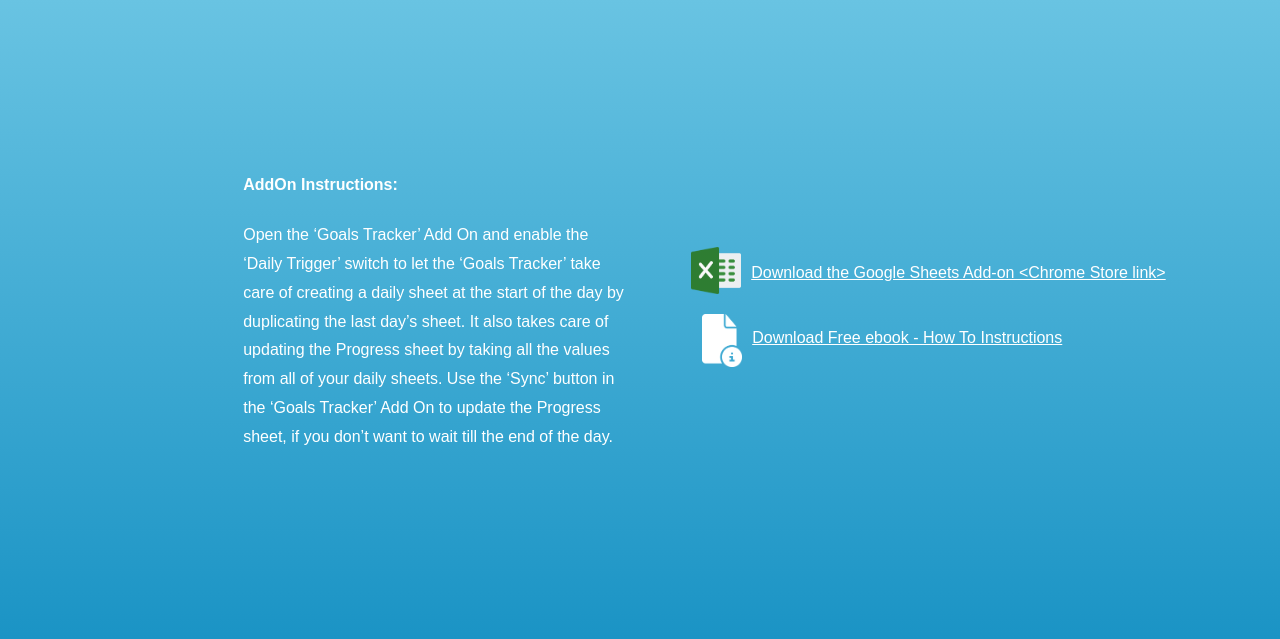
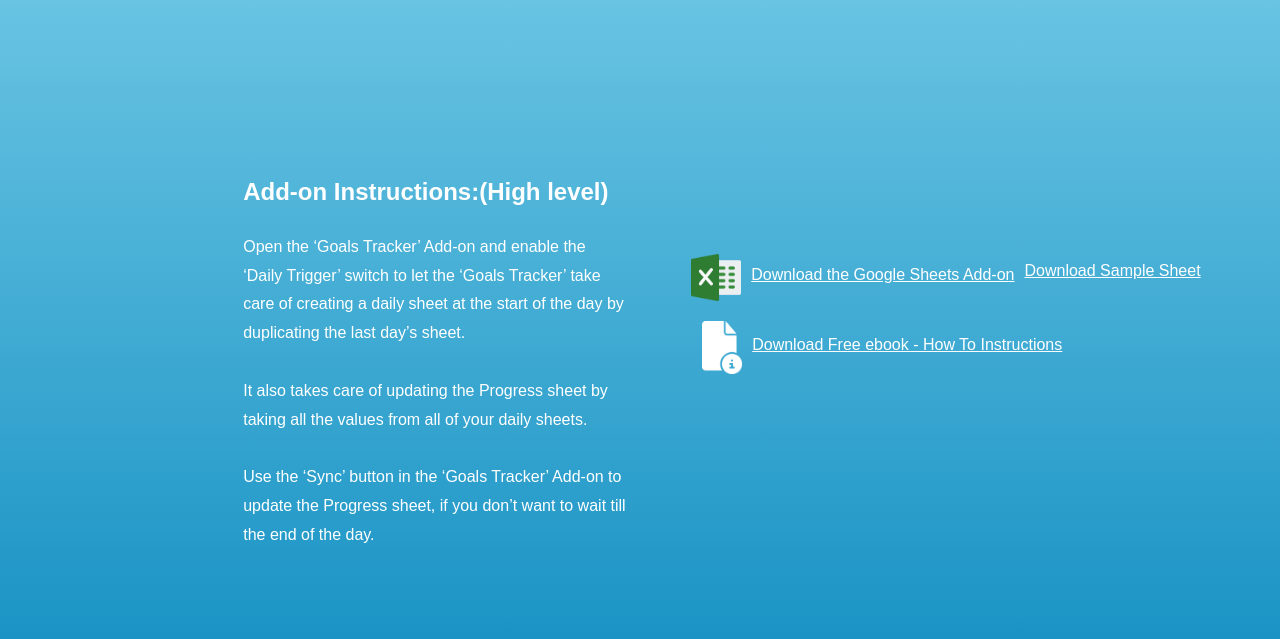
Before and after one commit to iportbytes/iPB-Website, a plain HTML site: page GoalsTracker/AddOn/MoreInfo/index.html in a window 1280 px wide. Shown: the part 101-740 px from the top of the page. Drawn offline with Linux system fonts and the light colour scheme.

Commit message:
'Goals Tracker' links

```diff
--- a/GoalsTracker/AddOn/MoreInfo/index.html
+++ b/GoalsTracker/AddOn/MoreInfo/index.html
@@ -25,20 +25,25 @@
           <div class="moreinfo addon-page">
             <div class="flleft width30 marRight">
 
-                            <p><h4>AddOn Instructions:</h3>
-                          Open the ‘Goals Tracker’ Add On and enable the ‘Daily Trigger’ switch to let the ‘Goals Tracker’ take care of creating a daily sheet at the start of the day by duplicating the last day’s sheet. It also takes care of updating the Progress sheet by taking all the values from all of your daily sheets.
-                          Use the ‘Sync’ button in the ‘Goals Tracker’ Add On to update the Progress sheet, if you don’t want to wait till the end of the day.
+                            <p><h2>Add-on Instructions:(High level)</h2>
+                          Open the ‘Goals Tracker’ Add-on and enable the ‘Daily Trigger’ switch to let the ‘Goals Tracker’ take care of creating a daily sheet at the start of the day by duplicating the last day’s sheet.
+                          <br/><br/>It also takes care of updating the Progress sheet by taking all the values from all of your daily sheets.
+                          <br/><br/>Use the ‘Sync’ button in the ‘Goals Tracker’ Add-on to update the Progress sheet, if you don’t want to wait till the end of the day.
                           <p>
                 </div>
                 <div class="flleft" >
           <div class="googleSheet padTop20">
              <a class="googleSheet-link" href=""><img class="excel-img" src="../../images/excel.png"></a>
-            <a class="googleSheet-link sheetlink" href="">Download the Google Sheets Add-on &lt;Chrome Store link&gt;</a>
+            <a class="googleSheet-link sheetlink" href="https://chrome.google.com/webstore/detail/goals-tracker/kifaajkcdjbllaenikdeonaoogokdnkj?hl=en&gl=IN">Download the Google Sheets Add-on</a>
         </div>
+        <div class="googleSheet padTop20">
+           <a class="googleSheet-link" href=""><img class="excel-img" src=""></a>
+          <a class="googleSheet-link sheetlink" href="https://drive.google.com/open?id=1jNXg_9GAf45L2b9jZduB71Bvtq5mfopTTARz1ITZpLA">Download Sample Sheet</a>
+      </div>
         <br/>
       <div class="googleSheet">
             <a class="infolink" href=""><img class="info-img" src="../../images/info.png"></a>
-          <a class="googleSheet-link instructlink"  href="">Download Free ebook - How To Instructions</a>
+          <a class="googleSheet-link instructlink"  href="https://drive.google.com/uc?export=download&id=1WTOHNsfR5iNCCM3AC7SyhyU8HAX-kBmo">Download Free ebook - How To Instructions</a>
 </div>
           </div>
         </div>
```
Also changed, not shown: GoalsTracker/AddOn/index.html (+3 -3 lines).
